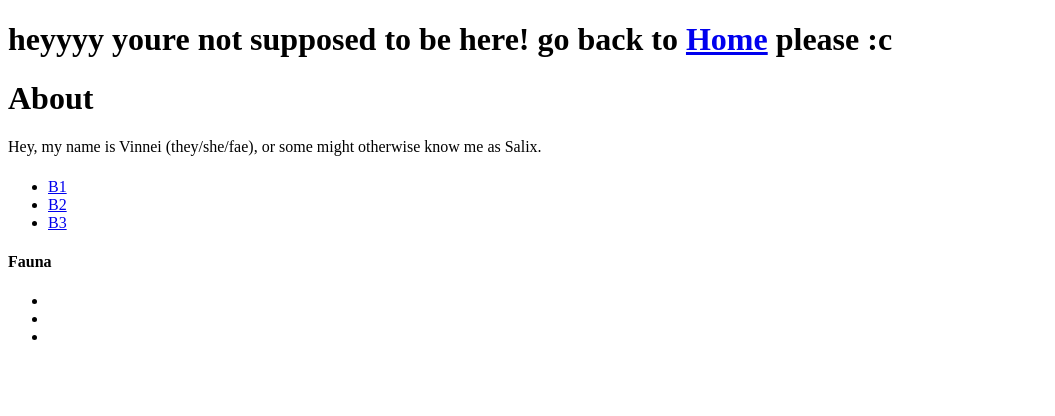
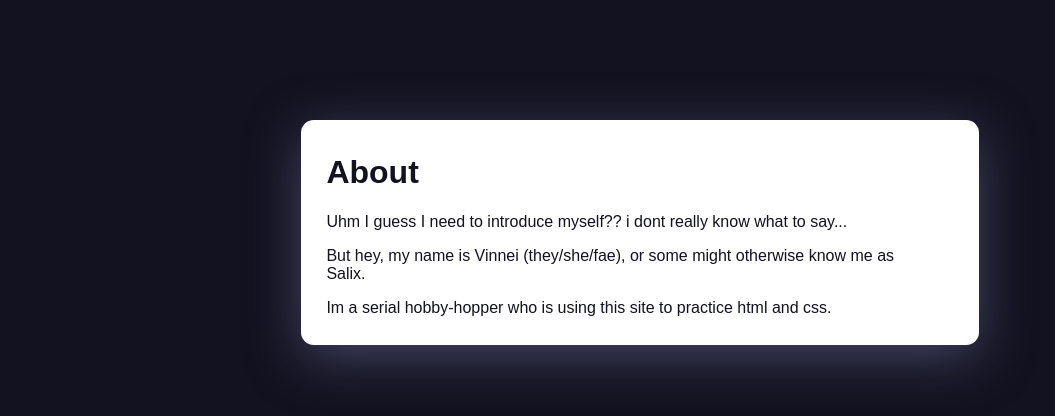
Before and after one commit to randoxs/Bluebrqw, a plain HTML site: page About.html in a window 1280 px wide. Shown: the whole page, without its empty margins (0-1055 px from the left). Drawn offline with Linux system fonts and the light colour scheme.

Commit message:
Actually putting info on About.html this time :o

```diff
--- a/About.html
+++ b/About.html
@@ -4,26 +4,25 @@
         <meta charset="UTF-8" />
         <title>About - bluebrqw</title>
     </head>
-    <body>
-        <h1>heyyyy youre not supposed to be here! go back to <a href="index.html">Home</a> please :c</h1>
-        <h1>About</h1>
-        <p>Hey, my name is Vinnei (they/she/fae), or some might otherwise know me as Salix.</p>
-        <p></p>
-        <h2></h2>
-        <h4></h4>
-        <ul>
-            <li><a href="b1link" target="_blank">B1</a></li>
-            <li><a href="b2link" target="_blank">B2</a></li>
-            <li><a href="B3link" target="_blank">B3</a></li>
-        </ul>
-        <h4>Fauna</h4>
-        <ul>
-            <li><a></a></li>
-            <li><a></a></li>
-            <li><a></a></li>
-        </ul>
-        <h4></h4>
+    <body style="padding:0;margin:0;">
+        <div style="width:50vw;height:auto;background-color:white;margin:auto;margin-top:15vh;border-radius:1vw;padding:1vw;padding-left:2vw;color:midnightblue;text-align:left;filter:drop-shadow(0vw 1vw 2vw rgba(88, 88, 124, 0.7));">
+            <div style="color:#121220;text-align:left;width:90%;">
+                <h1>About</h1>
+                <p>Uhm I guess I need to introduce myself?? i dont really know what to say...</p>
+                <p>But hey, my name is Vinnei (they/she/fae), or some might otherwise know me as Salix.</p>
+                <p>Im a serial hobby-hopper who is using this site to practice html and css.</p>
+
+            </div>
+        </div>
+    </body>
+</html>
 
 
-    </body>
-</html>
+<style>
+    :root {
+        font-family: 'Ms Gothic', sans-serif;
+                margin: 0;
+                background-color: #121220;
+                color: #D6D6D6;
+    }
+</style>
```
Also changed, not shown: index.html (+1 -2 lines), Images/line.png (added).
